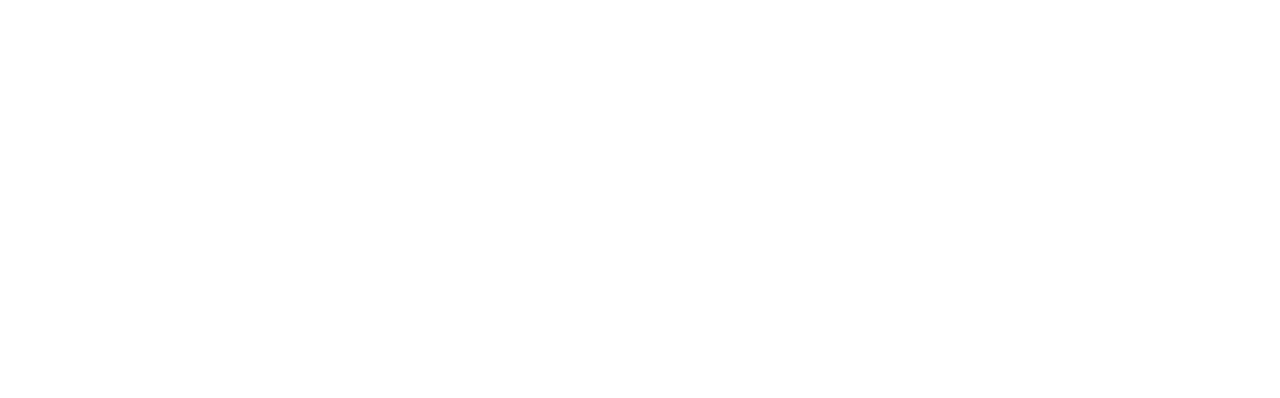
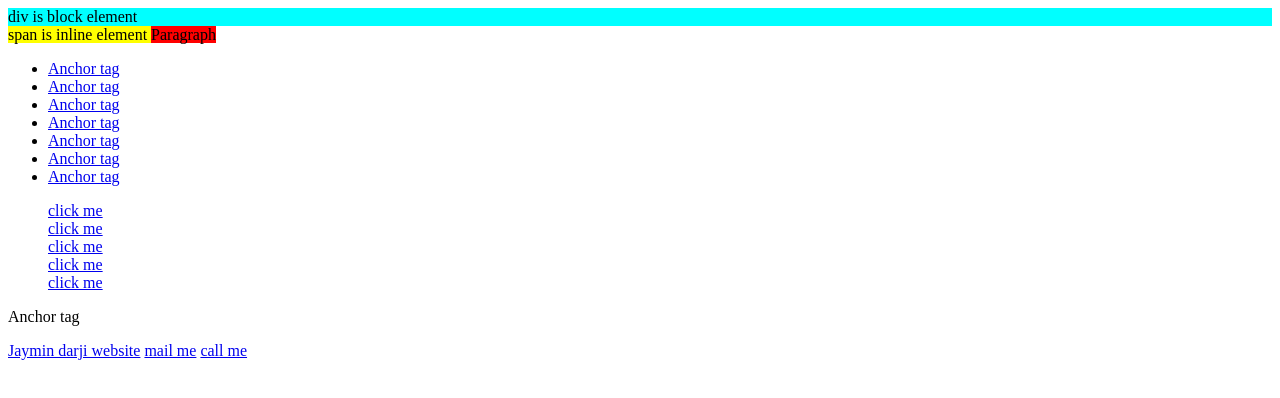
Before and after one commit to jayminDarji2003/MERN-STACK-LEARNING-BY-LOVE-BABBER, a plain HTML site: page Lecture 6/index.html in a window 1280 px wide. Drawn offline with Linux system fonts and the light colour scheme.

Commit message:
Previous commit remaining

```diff
--- a/Lecture 6/index.html
+++ b/Lecture 6/index.html
@@ -8,5 +8,169 @@
 </head>
 <body>
 
+    <!-- Learning about Emmet -->
+    <!--
+    1. >
+    2. +
+    3. {}
+    3. .    <-- class
+    4. #    <-- id
+    5. * -->
+
+    <!-- p>img -->
+    <!-- <p><img src="" alt=""></p> -->
+
+    <!-- p>p>p -->
+    <!-- <p>
+        <p>
+            <p></p>
+        </p>
+    </p> -->
+
+
+    <!-- p>h1 -->
+    <!-- <p>
+        <h1></h1>
+    </p> -->
+
+
+    <!-- p+h1 -->
+    <!-- <p></p>
+    <h1></h1> -->
+
+
+    <!-- section+article -->
+    <!-- <section></section>
+    <article></article> -->
+
+
+    <!-- p{this is my first paragraph} -->
+    <!-- <p>this is my first paragraph</p> -->
+
+
+    <!-- h3{this is my first heading} -->
+    <!-- <h3>this is my first heading</h3> -->
+
+
+    <!-- article{This is article} -->
+    <!-- <article>this is article</article> -->
+
+
+    <!-- section{section 1} -->
+    <!-- <section>Section 1</section> -->
+
+
+    <!-- p#para1 -->
+    <!-- <p id="para1"></p> -->
+
+
+    <!-- div.container -->
+    <!-- <div class="container"></div> -->
+
+
+    <!-- div.container.mainSec.portfolio -->
+    <!-- <div class="container mainSec portfolio"></div> -->
+
+
+    <!-- ul>li*4 -->
+    <!-- <ul>
+        <li></li>
+        <li></li>
+        <li></li>
+        <li></li>
+    </ul> -->
+
+
+    <!-- section>heading+p -->
+    <!-- <section>
+        <heading></heading>
+        <p></p>
+    </section> -->
+
+    <!-- section>heading+p{This is paragraph} -->
+    <!-- <section>
+        <heading></heading>
+        <p>This is paragraph</p>
+    </section> -->
+
+
+    <!-- table>tr>td*5{rows} -->
+    <!-- <table>
+        <tr>
+            <td>rows</td>
+            <td>rows</td>
+            <td>rows</td>
+            <td>rows</td>
+            <td>rows</td>
+        </tr>
+    </table> -->
+
+
+    <!-- table>(tr>td*5{rows})*2 -->
+    <!-- <table>
+        <tr>
+            <td>rows</td>
+            <td>rows</td>
+            <td>rows</td>
+            <td>rows</td>
+            <td>rows</td>
+        </tr>
+        <tr>
+            <td>rows</td>
+            <td>rows</td>
+            <td>rows</td>
+            <td>rows</td>
+            <td>rows</td>
+        </tr>
+    </table> -->
+
+
+
+
+    <!-- Block and Inline element -->
+
+    <!-- Block Element :- Block element is a type of element which takes whole space and comes in a next line. -->
+    <!-- Inline Element :- Inline element is a type of element which takes space which needed and don't come in next line. -->
+
+    <div style="background-color: aqua;">
+        div is block element
+    </div>
+
+    <span style="background-color: yellow ;">
+        span is inline element
+    </span>
+
+
+    <p style="display: inline;background-color: red;">Paragraph</p>
+
+
+    <ul>
+        <li><a href="#">Anchor tag</a></li>
+        <li><a href="#">Anchor tag</a></li>
+        <li><a href="#">Anchor tag</a></li>
+        <li><a href="#">Anchor tag</a></li>
+        <li><a href="#">Anchor tag</a></li>
+        <li><a href="#">Anchor tag</a></li>
+        <li><a href="#">Anchor tag</a></li>
+    </ul>
+
+
+    <nav>
+        <ul>
+            <li style="list-style: none;"><a href="https://www.google.com">click me</a></li>
+            <li style="list-style: none;"><a href="https://www.google.com">click me</a></li>
+            <li style="list-style: none;"><a href="https://www.google.com">click me</a></li>
+            <li style="list-style: none;"><a href="https://www.google.com">click me</a></li>
+            <li style="list-style: none;"><a href="https://www.google.com">click me</a></li>
+        </ul>
+    </nav>
+
+
+
+    <p>Anchor tag</p>
+    <a href="https://jaymindarji.netlify.app">Jaymin darji website</a>
+    <a href="mailto:jaymi2003@gmail.com">mail me</a>
+    <a href="tel:99999999">call me</a>
+
 </body>
 </html>
```
